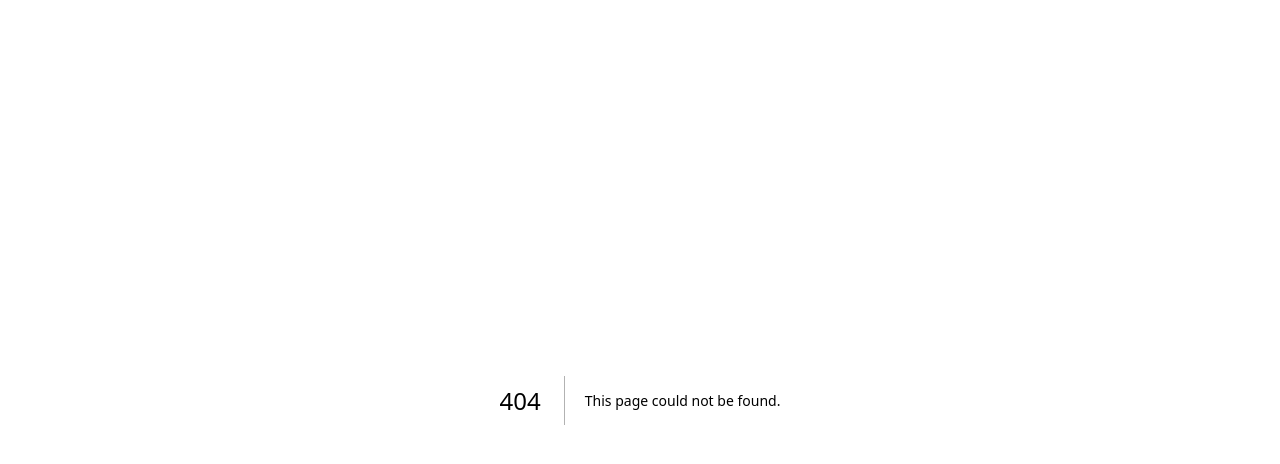
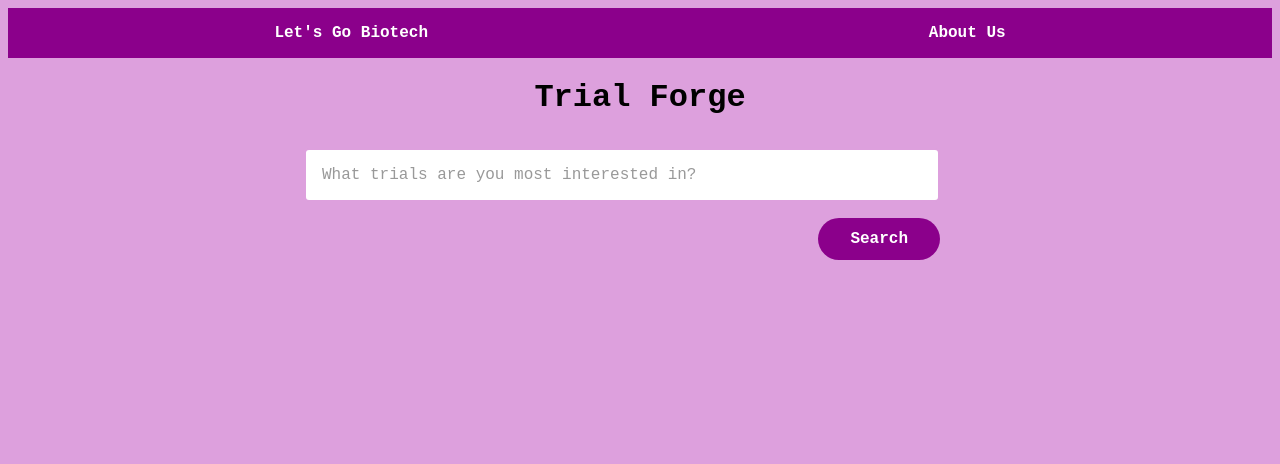
Before and after one commit to rohanrobinson/lgb, a Next.js app: page /TrialForge in a window 1280 px wide. Before the commit this address had no page. Shown: the top 464 px of the page. Built offline with nearby package versions, Linux system fonts and the light colour scheme.

Commit message:
clinical trials page start

```diff
--- /dev/null
+++ b/src/pages/TrialForge.js
@@ -0,0 +1,50 @@
+import { useState, useEffect } from 'react';
+import { useRouter } from 'next/router';
+import Navbar from '../components/Navbar';
+
+const TrialForge = () => {
+  const router = useRouter();
+  const [searchQuery, setSearchQuery] = useState('');
+  const [showPopup, setShowPopup] = useState(false);
+
+  const handleSearch = () => {
+    setShowPopup(true);
+    setTimeout(() => {
+      setShowPopup(false);
+    }, 5000);
+  };
+
+  const handleKeyPress = (e) => {
+    if (e.key === 'Enter') {
+      handleSearch();
+    }
+  };
+
+  return (
+    <div>
+      <Navbar />
+      <h1>Trial Forge</h1>
+      <div className="searchBarContainer">
+        <input
+          type="text"
+          className="trialSearchBar"
+          placeholder="What trials are you most interested in?"
+          value={searchQuery}
+          onChange={(e) => setSearchQuery(e.target.value)}
+          onKeyPress={handleKeyPress}
+        />
+        <button className="searchButton" onClick={handleSearch}>Search</button>
+      </div>
+
+      {showPopup && (
+        <div className="searchPopup">
+          <p>Data tbd!</p>
+        </div>
+      )}
+
+
+    </div>
+  );
+};
+
+export default TrialForge;
--- a/src/styles/globals.css
+++ b/src/styles/globals.css
@@ -47,6 +47,21 @@ body {
     align-items: center;      /* horizontal centering */
     justify-content: center;  /* vertical centering */
     height: 100px;            /* or whatever height you want */
+  }
+
+  button.topicTile {
+    background-color: transparent;
+    cursor: pointer;
+    padding: 1rem;
+    text-align: center;
+    font-family: inherit;
+    font-size: inherit;
+    color: inherit;
+    width: 100%;
+  }
+
+  button.topicTile:hover {
+    background-color: rgba(139, 0, 139, 0.1); /* light darkmagenta tint on hover */
   }
 
   .modalOverlay {
@@ -120,3 +135,80 @@ body {
 .affirmativeButton:hover {
   background-color: plum; /* Light background on hover */
 }
+
+.searchBarContainer {
+  display: flex;
+  flex-direction: column;
+  align-items: flex-end;
+  margin: 2rem auto;
+  max-width: 600px;
+  padding: 0 1rem;
+  gap: 1rem;
+}
+
+.trialSearchBar {
+  width: 100%;
+  padding: 1rem;
+  background-color: white;
+  border: 2px solid plum;
+  border-radius: 5px;
+  font-family: 'Courier New', Courier, monospace;
+  font-size: 1rem;
+  outline: none;
+}
+
+.trialSearchBar:focus {
+  border-color: darkmagenta;
+  box-shadow: 0 0 0 3px rgba(221, 160, 221, 0.3);
+}
+
+.trialSearchBar::placeholder {
+  color: #999;
+}
+
+.searchButton {
+  background-color: darkmagenta;
+  color: white;
+  font-weight: bold;
+  border: none;
+  padding: 0.75rem 2rem;
+  border-radius: 50px;
+  font-family: 'Courier New', Courier, monospace;
+  font-size: 1rem;
+  cursor: pointer;
+  align-self: flex-end;
+}
+
+.searchPopup {
+  position: fixed;
+  top: 50%;
+  left: 50%;
+  transform: translate(-50%, -50%);
+  background-color: white;
+  border: 3px solid darkmagenta;
+  border-radius: 10px;
+  padding: 2rem 3rem;
+  z-index: 3000;
+  box-shadow: 0 4px 20px rgba(0, 0, 0, 0.3);
+  animation: popupFadeIn 0.3s ease-in;
+}
+
+.searchPopup p {
+  margin: 0;
+  font-size: 1.5rem;
+  font-weight: bold;
+  color: darkmagenta;
+  text-align: center;
+  font-family: 'Courier New', Courier, monospace;
+}
+
+@keyframes popupFadeIn {
+  from {
+    opacity: 0;
+    transform: translate(-50%, -50%) scale(0.8);
+  }
+  to {
+    opacity: 1;
+    transform: translate(-50%, -50%) scale(1);
+  }
+}
```
Also changed, not shown: package.json (+8 -0 lines), src/pages/index.js (+21 -8 lines), 1 other file (tests, documents, lock files or other folders).
